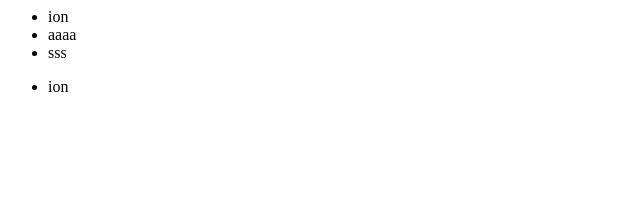
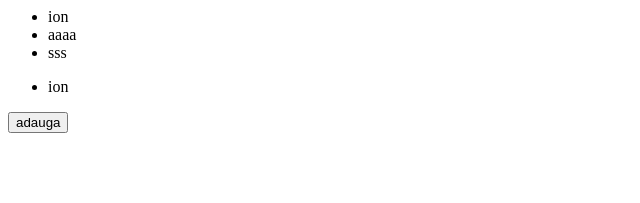
Before and after one commit to Ionut12/angular, an Angular app: page / in a window 1280 px wide. Shown: the top 203 px of the page, without its empty margins (0-640 px from the left). Built offline with nearby package versions, Linux system fonts and the light colour scheme.

Commit message:
2 files modified

```diff
--- a/src/app/app.component.html
+++ b/src/app/app.component.html
@@ -3,3 +3,4 @@
 <app-add-person></app-add-person> -->
 <app-list1 [items]="treburiToDo"></app-list1>
 <app-list1 [items]="treburiDone"></app-list1>
+<app-add-treaba></app-add-treaba>
--- a/src/app/app.module.ts
+++ b/src/app/app.module.ts
@@ -7,6 +7,7 @@ import { HelloComponent } from './hello.component';
 import { SelectorComponent } from './selector/selector.component';
 import { AddPersonComponent } from './add-person/add-person.component';
 import { List1Component } from './list1/list1.component';
+import { AddTreabaComponent } from './add-treaba/add-treaba.component';
 
 @NgModule({
   imports: [BrowserModule, FormsModule],
@@ -16,6 +17,7 @@ import { List1Component } from './list1/list1.component';
     SelectorComponent,
     AddPersonComponent,
     List1Component,
+    AddTreabaComponent,
   ],
   bootstrap: [AppComponent],
 })
```
